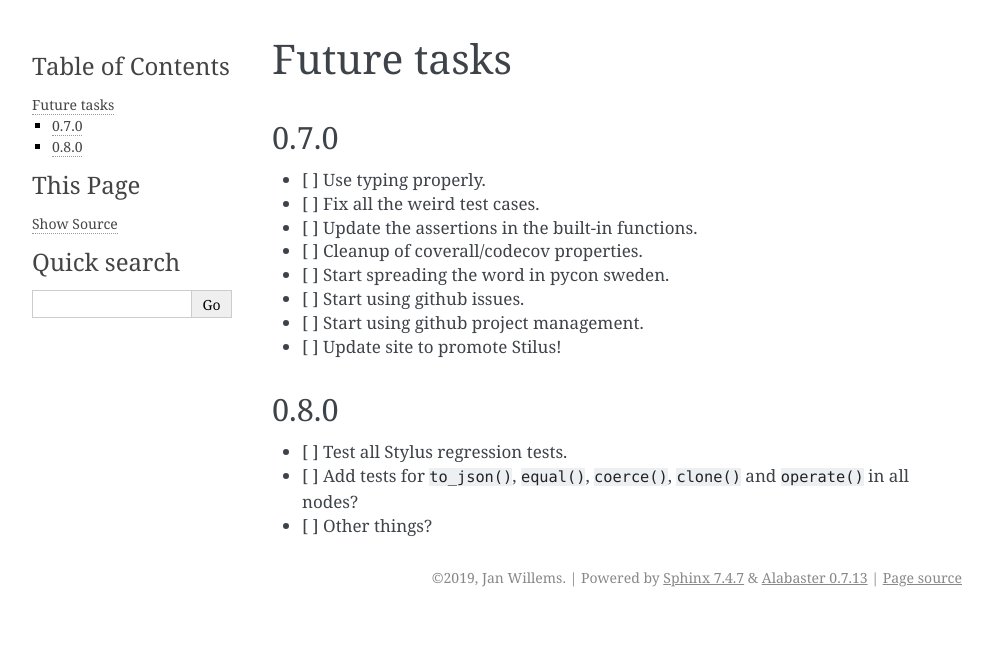
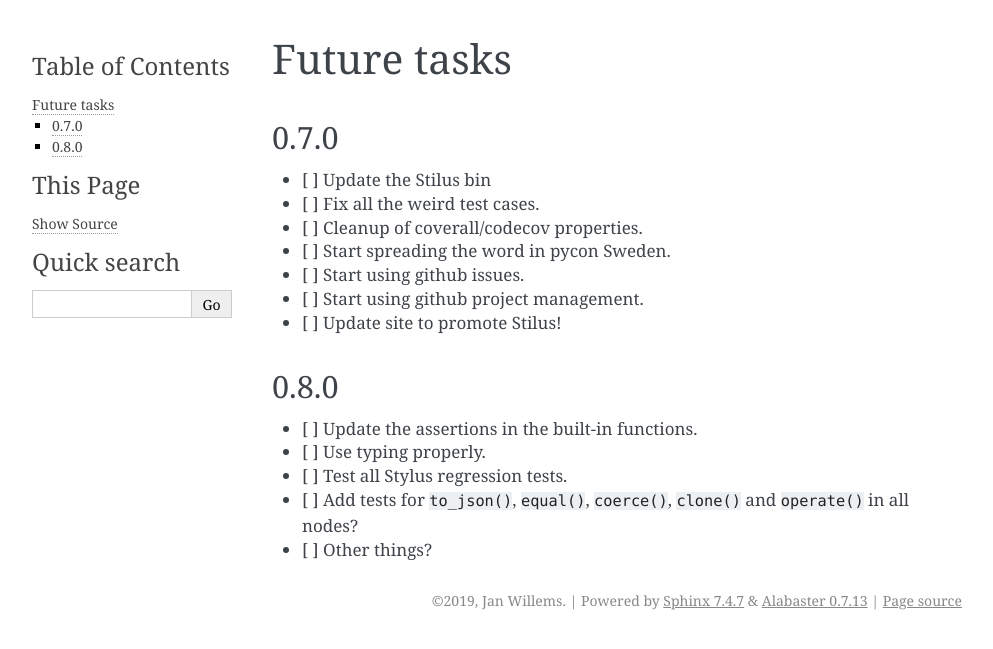
Before and after one commit to jw/stilus, a Sphinx documentation site: the page built from docs/plan/future.md, in a window 1280 px wide. Shown: the top 649 px of the page, without its empty margins (148-1141 px from the left). Built offline with Sphinx 7.4.7, drawn with Linux system fonts in a browser that asks for light colours.

Commit message:
Change of plan!

```diff
--- a/docs/plan/future.md
+++ b/docs/plan/future.md
@@ -2,17 +2,18 @@
 
 ### 0.7.0
 
- - [ ] Use typing properly.
+ - [ ] Update the Stilus bin
  - [ ] Fix all the weird test cases.
- - [ ] Update the assertions in the built-in functions.
  - [ ] Cleanup of coverall/codecov properties.
- - [ ] Start spreading the word in pycon sweden.
+ - [ ] Start spreading the word in pycon Sweden.
  - [ ] Start using github issues.
  - [ ] Start using github project management.
  - [ ] Update site to promote Stilus!
 
 ### 0.8.0
 
+ - [ ] Update the assertions in the built-in functions.
+ - [ ] Use typing properly.
  - [ ] Test all Stylus regression tests.
  - [ ] Add tests for `to_json()`, `equal()`, `coerce()`, `clone()` and `operate()` in all nodes?
  - [ ] Other things?
```
